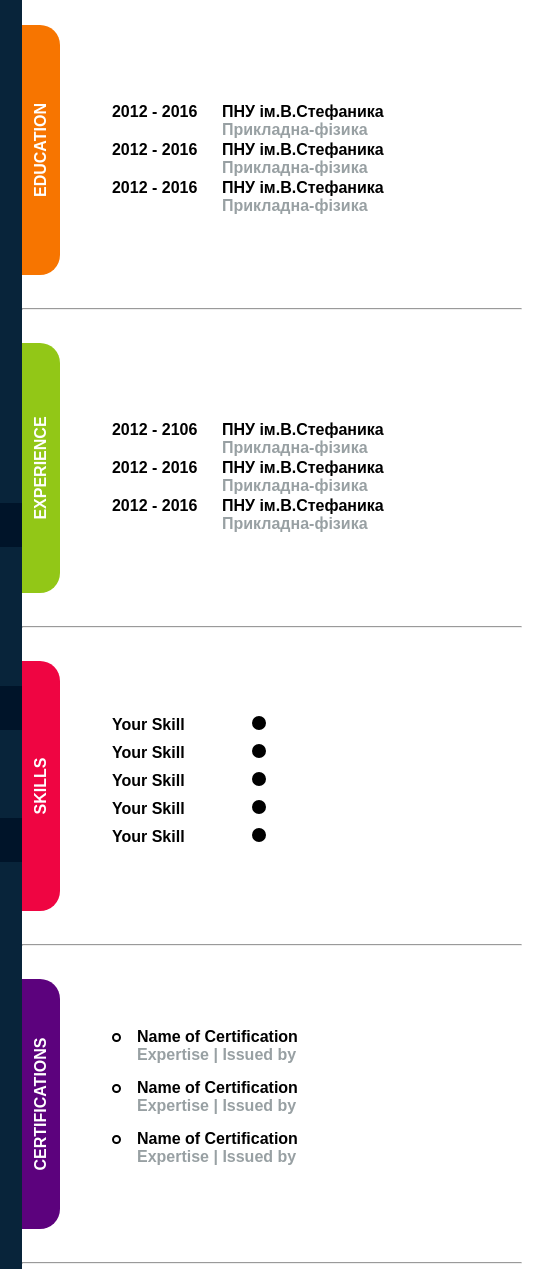
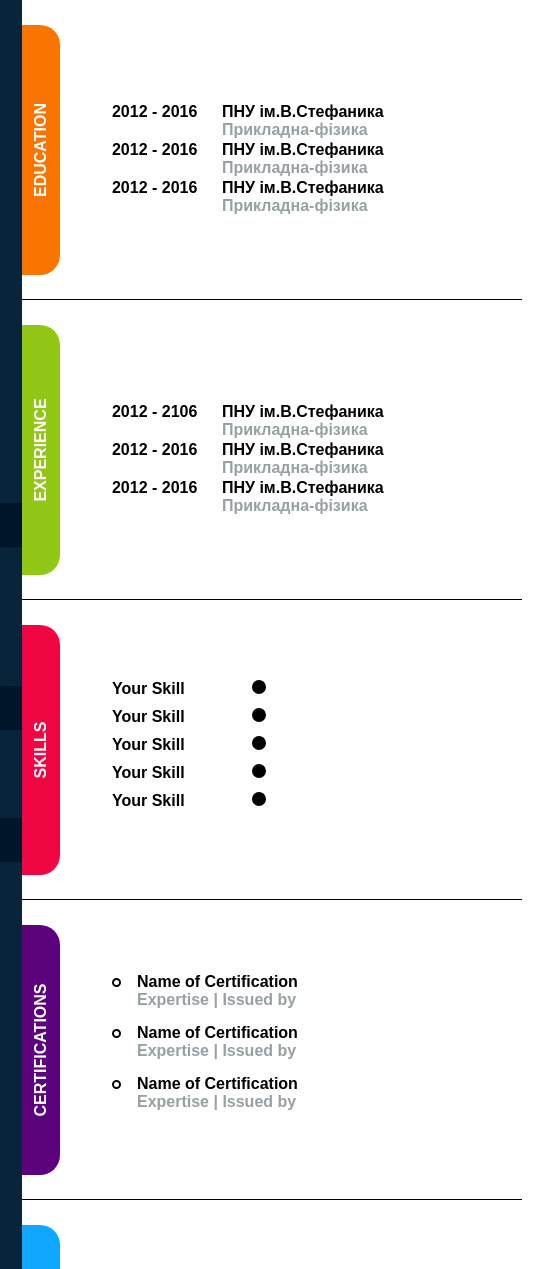
Before and after one commit to Volodymyr-Trygubiak/New-resume, a plain HTML site: page index.html in a window 1280 px wide. Shown: the top 1269 px of the page, 393-946 px from the left. Drawn offline with Linux system fonts and the light colour scheme; files whose address does not match are found by name.

Commit message:
replace hr to border-bottom

```diff
--- a/index.html
+++ b/index.html
@@ -22,7 +22,6 @@
                 <p class="light">Software Engineer</p>
             </header>
 
-
             <section class="left-side-card">
                 <h2 class="left-title ">
                     <span class="icon-user"></span>
@@ -39,6 +38,7 @@
                         <a class="light" href="#">Instagram</a></li>
                 </ul>
             </section>
+
             <section class="left-side-card">
                 <h2 class="left-title"> <span class="icon-bubbles4"></span> Language</h2>
                 <ul class="language-list left-list">
@@ -47,7 +47,7 @@
                     <li>English <span class="one-line light">: Pre-intermedia</span></li>
                 </ul>
             </section>
-            </section>
+
             <section class="left-side-card">
                 <h2 class="left-title"> <span class="icon-hour-glass"></span> Hobbies</h2>
                 <ul class="hobbies-list left-list light">
@@ -61,7 +61,6 @@
                 </ul>
             </section>
         </aside>
-
 
         <main class="right-side">
             <section class="right-side-card education">
@@ -84,7 +83,8 @@
 
                     </li >
                 </ul>
-            </section> <hr>
+            </section>
+
             <section class="right-side-card experience">
                 <h2 class="experience-title right-title">experience</h2>
 
@@ -104,7 +104,8 @@
                         <p class="list-margin">ПНУ ім.В.Стефаника <span class="subtitle">Прикладна-фізика</span></p>
 
                     </li >
-            </section> <hr>
+            </section>
+
             <section class="right-side-card skills">
                 <h2 class="skills-title right-title">skills</h2>
                 <ul class="right-list">
@@ -131,7 +132,8 @@
                     </li>
 
                 </ul>
-            </section> <hr>
+            </section>
+
             <section class="right-side-card sertification">
                 <h2 class="sertification-title right-title">Certifications</h2>
                 <ul class="right-list">
@@ -150,7 +152,8 @@
                     </li>
 
                 </ul>
-            </section> <hr>
+            </section>
+
             <section class="right-side-card achivment">
                 <h2 class="achivment-title right-title">Achivements</h2>
                 <ul class="right-list">
@@ -169,7 +172,6 @@
                         <p class="list-margin">Hi site Award Name <span class="subtitle">Kind of award</span></p>
 
                     </li >
-
             </section>
         </main>
     </div>
--- a/style.css
+++ b/style.css
@@ -107,6 +107,8 @@ position: relative;
 font-weight: bold;
 max-width: 500px;
 padding: 0 50px;
+border-bottom: 1px solid #000;
+
 }
 
 
@@ -157,7 +159,6 @@ background-color: #000;
 border: 2px solid #000;
 border-radius: 50%;
 
-
 }
 .sertification-item {
     position: relative;
```
